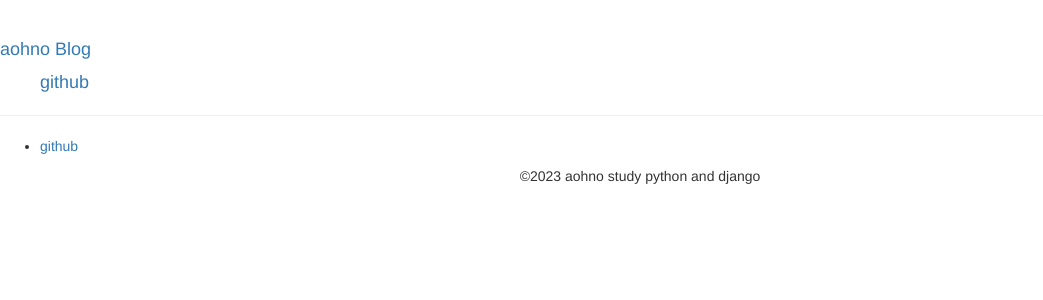
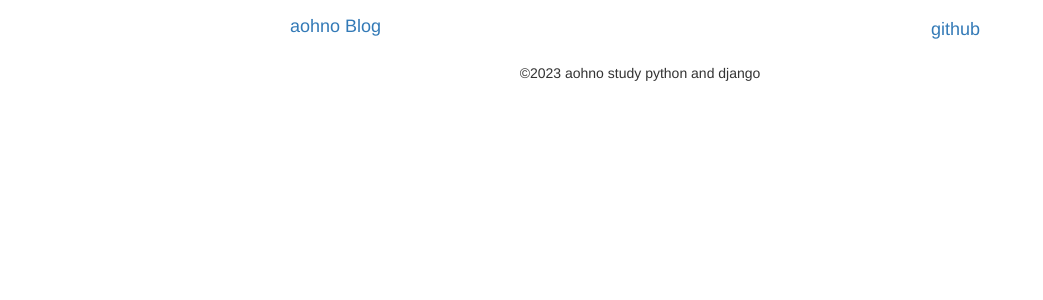
Before and after one commit to hrnmrnmh/studyDjango, a Django app: page / in a window 1280 px wide. Shown: the top 300 px of the page, without its empty margins (0-1043 px from the left). Run offline with Django 4.2, Linux system fonts and the light colour scheme; data that the repository does not hold is empty; style sheets or scripts are compiled from the project's sources; some libraries are stand-ins or nearby versions.

Commit message:
blog scss

```diff
--- a/blog/static/blog.scss
+++ b/blog/static/blog.scss
@@ -1,4 +1,4 @@
 .post{
-  width: 600px;
+  padding: 7px;
   background-color: #d7fbff;
 }
--- a/static/base.scss
+++ b/static/base.scss
@@ -1,16 +1,47 @@
-header{
+header {
+  margin-top: 7px;
+  max-width: 700px;
+  margin-right: auto;
+  margin-left: auto;
+  display: flex;
 
-  nav{
-    li{
-      display: inline-block;
-      font-size: large;
-      list-style: none;
+  #header-logo {
+    width: 150px;
+  }
+
+  nav {
+    width: 550px;
+
+    ul {
+      flex: fit-content;
+      text-align: right;
+      margin-right: 0;
+
+      li {
+        margin: 7px;
+        padding: 3px;
+        flex-wrap: wrap;
+        display: inline-block;
+        font-size: large;
+        list-style: none;
+      }
+
     }
   }
 }
 
-footer{
-  #copyright{
+section#content {
+  max-width: 700px;
+  margin-right: auto;
+  margin-left: auto;
+}
+
+footer {
+  margin-right: auto;
+  margin-left: auto;
+  max-width: 700px;
+
+  #copyright {
     text-align: center;
     width: 100%;
   }
--- a/templates/base.html
+++ b/templates/base.html
@@ -14,10 +14,12 @@
     <title>{% block title %}{% endblock %} | aohno blog study python and Django</title>
 </head>
 <body>
-    {% include "header.html" %}
+{% include "header.html" %}
 
+<section id="content">
     {% block content %}{% endblock %}
+</section>
 
-    {% include "footer.html" %}
+{% include "footer.html" %}
 </body>
 </html>
--- a/templates/footer.html
+++ b/templates/footer.html
@@ -1,7 +1,3 @@
 <footer>
-    <nav>
-        <ul><li><a href="https://github.com/hrnmrnmh/studyDjango">github</a></li></ul>
-    </nav>
     <p id="copyright">©︎2023 aohno study python and django</p>
-
 </footer>
--- a/templates/header.html
+++ b/templates/header.html
@@ -1,7 +1,7 @@
 <header>
-    <div class="page-header">
-        <h4><a href="/">aohno Blog</a></h4>
-        <nav><ul>
+    <h4 id="header-logo"><a href="/">aohno Blog</a></h4>
+    <nav>
+        <ul>
             {% if request.user.is_authenticated %}
                 <li><a href="{% url 'post_new' %}" class="top-menu">
                     <span class="glyphicon glyphicon-plus"></span>
@@ -11,6 +11,6 @@
                 </a></li>
             {% endif %}
             <li><a href="https://github.com/hrnmrnmh/studyDjango">github</a></li>
-        </ul></nav>
-    </div>
+        </ul>
+    </nav>
 </header>
```
